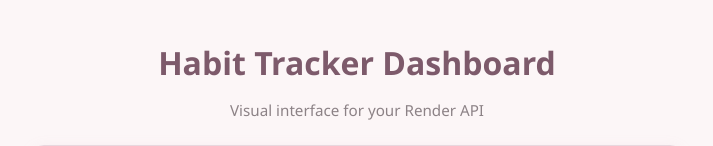
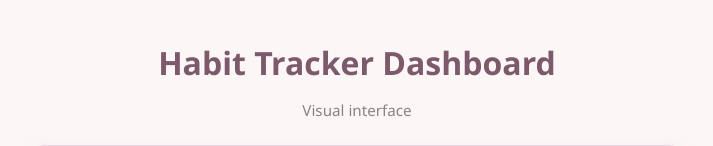
Before and after one commit to oliviamol/Habittracker, a website: page index.html in a window 1280 px wide. Shown: the top 146 px of the page, without its empty margins (283-996 px from the left). Drawn offline with Linux system fonts and the light colour scheme.

Commit message:
Update index.html

```diff
--- a/index.html
+++ b/index.html
@@ -98,7 +98,7 @@
     <div class="container">
         <header>
             <h1>Habit Tracker Dashboard</h1>
-            <p>Visual interface for your Render API</p>
+            <p>Visual interface</p>
         </header>
 
         <div class="card">
```
